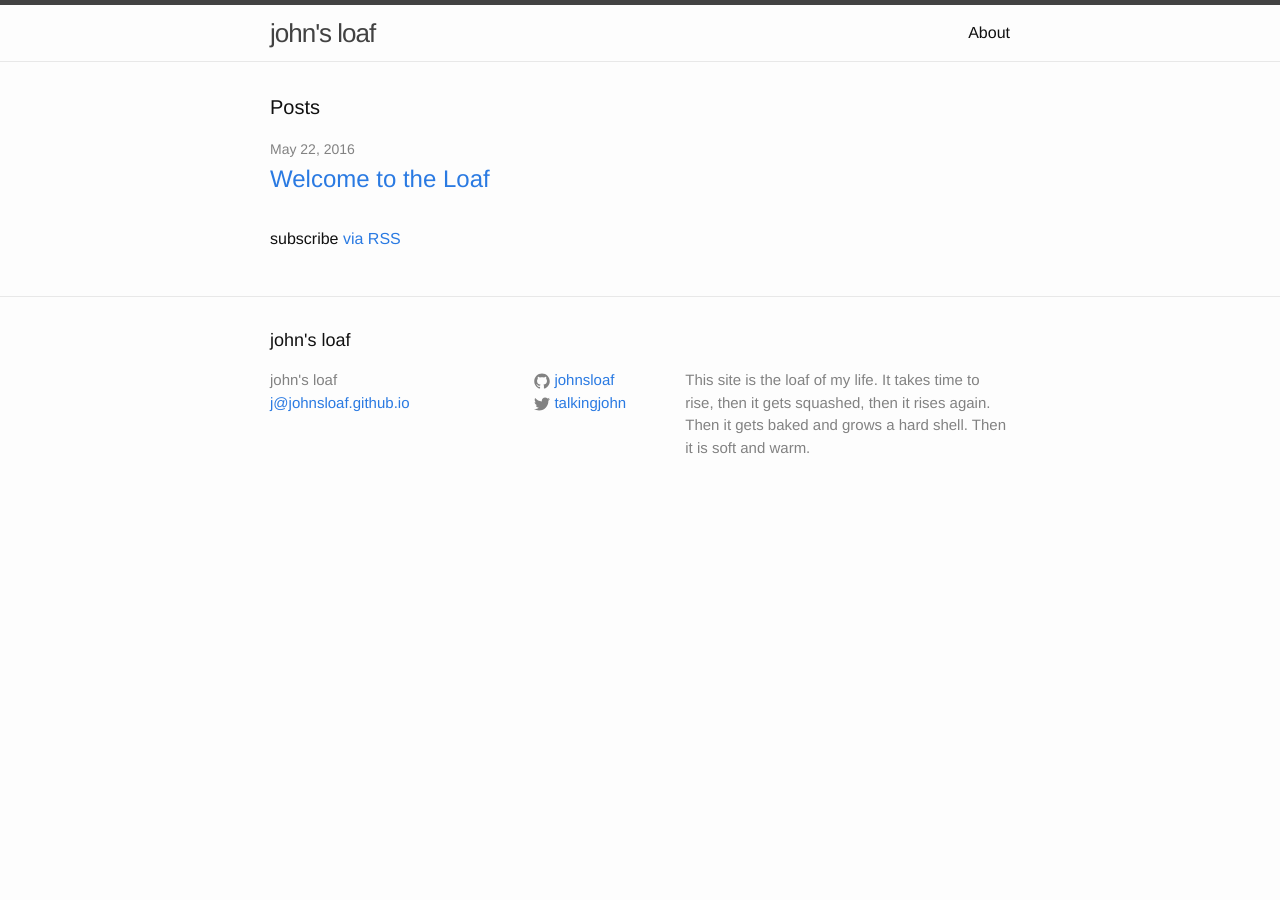
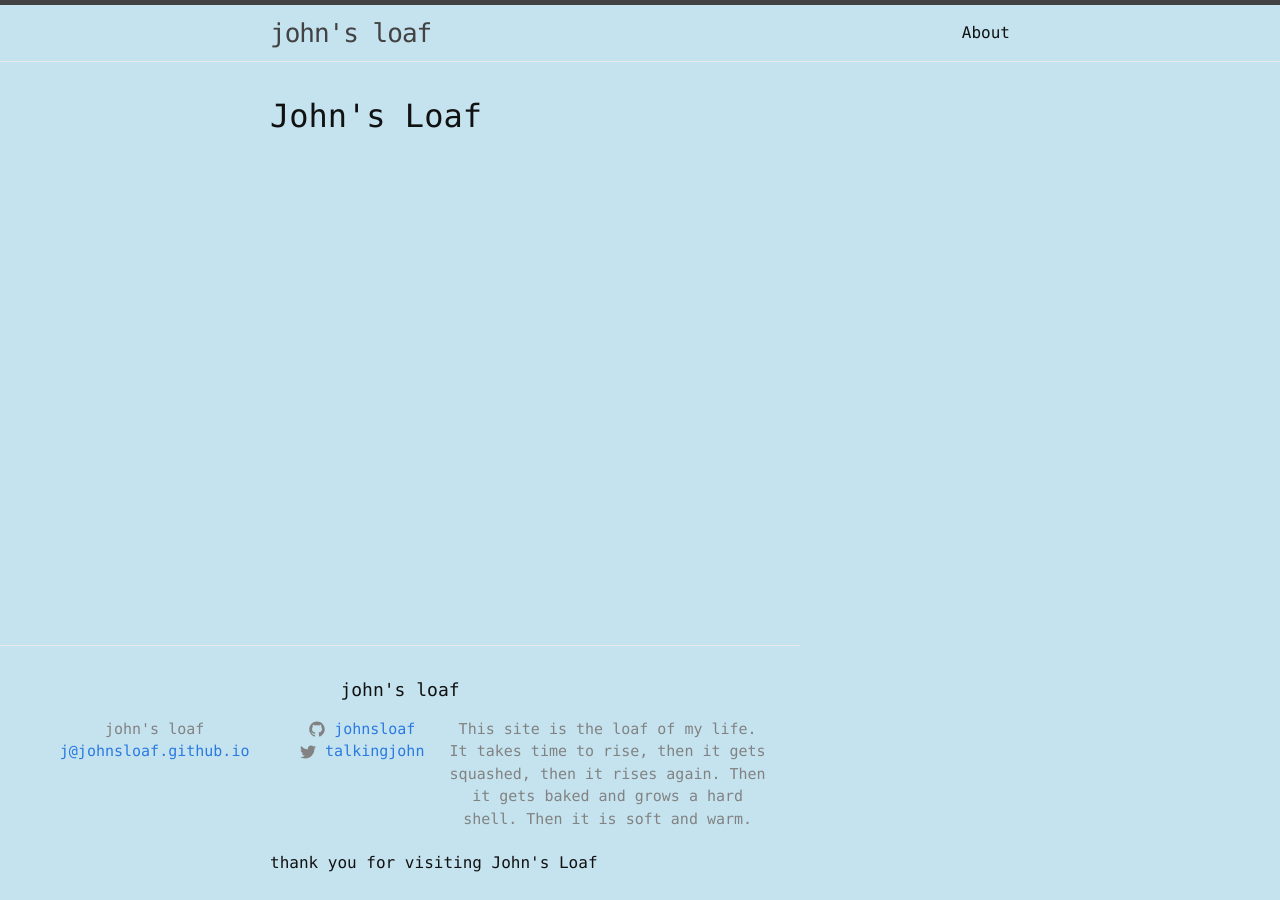
Before and after one commit to johnsloaf/johnsloaf.github.io, a Jekyll site: the page built from index.html, in a window 1280 px wide. Built offline with Jekyll 4.4.1, drawn with Linux system fonts in a browser that asks for light colours.

Commit message:
Update index.html
Adding homepage splash with color, title

```diff
--- a/index.html
+++ b/index.html
@@ -1,6 +1,39 @@
 ---
 layout: default
 ---
+
+<!DOCTYPE html>
+<html>
+<head>
+    <meta charset="utf-8" />
+    <title>Welcome to John's Loaf</title>
+    <!-- internal style sheet for now
+    	<link href="stylesheets/main.css" rel="stylesheet" />
+    -->
+    <style>
+    	body {
+    		background-color:#c4e3ee;
+    		font-family:"Lucida Console", Monaco, monospace;
+    	}
+    	footer {
+    		position: absolute;
+    		bottom: 10px;
+    		margin: 0 auto;
+    		text-align: center;
+    	}
+    </style>
+</head>
+<body>
+    <header>
+        <h1>John's Loaf</h1>
+    </header>
+</body>
+<footer>
+	<p>thank you for visiting John's Loaf</p>
+</footer>
+</html>
+
+<!-- below is the default home page for Jekyll
 
 <div class="home">
 
@@ -21,3 +54,5 @@ layout: default
   <p class="rss-subscribe">subscribe <a href="{{ "/feed.xml" | prepend: site.baseurl }}">via RSS</a></p>
 
 </div>
+
+-->
```
